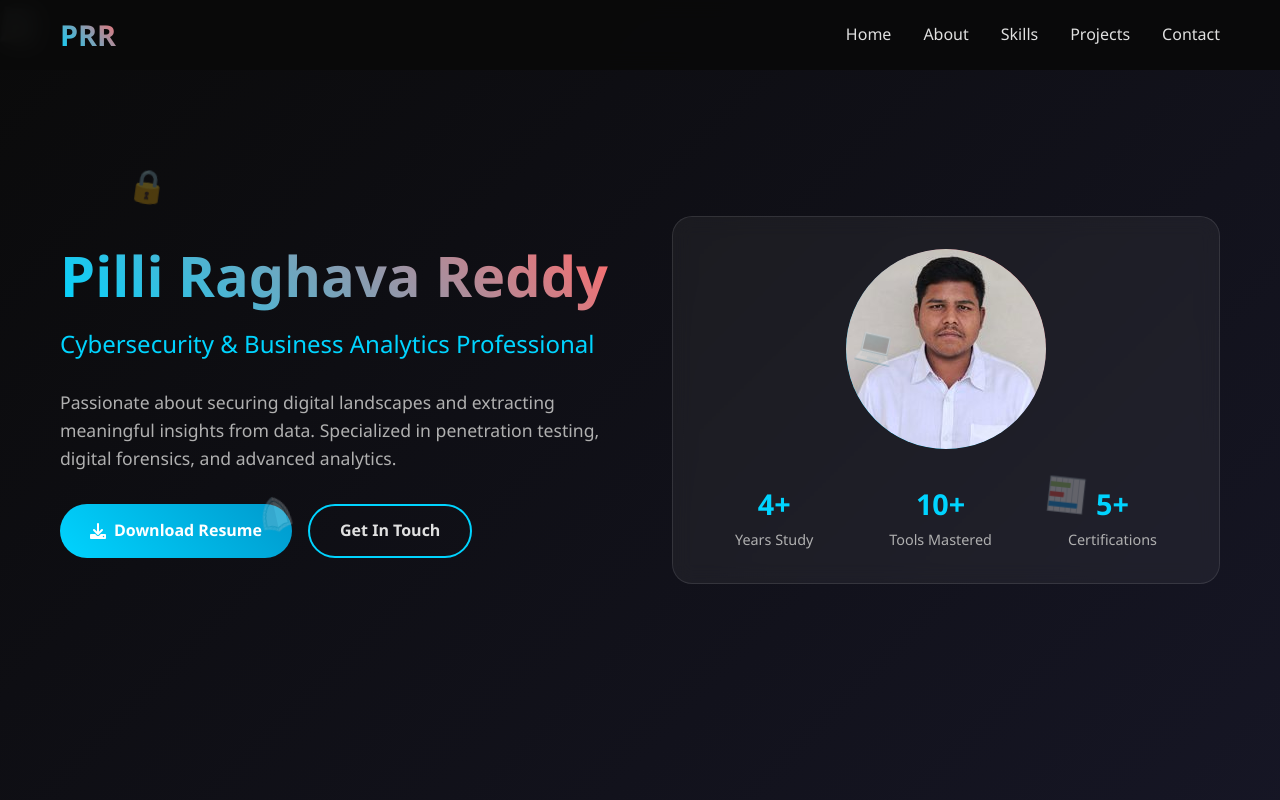
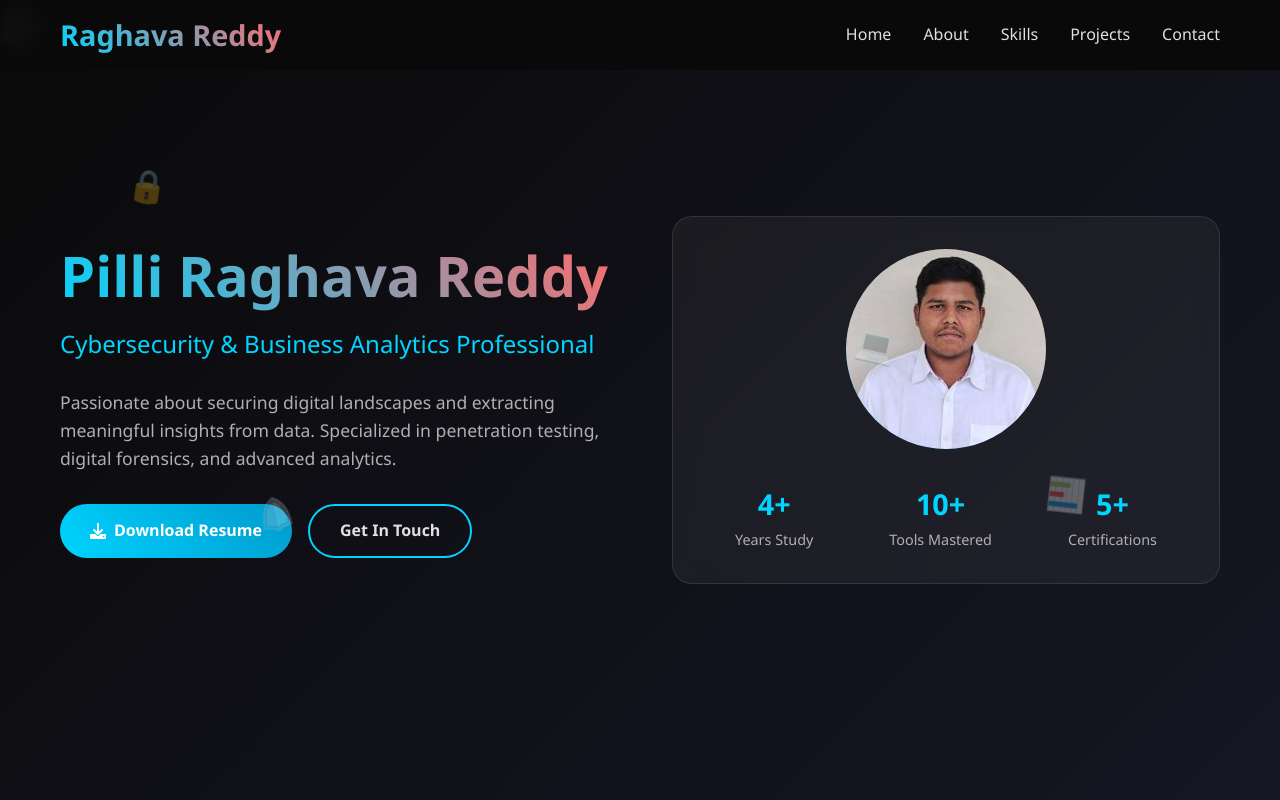
Before and after one commit to raghava2061/raghava2061.github.io, a plain HTML site: page index.html in a window 1280 px wide. Shown: the top 800 px of the page. Drawn offline with Linux system fonts and the light colour scheme.

Commit message:
Update index.html

```diff
--- a/index.html
+++ b/index.html
@@ -12,7 +12,7 @@
     <nav class="navbar">
         <div class="nav-container">
             <div class="nav-logo">
-                <span class="logo-text">PRR</span>
+                <span class="logo-text">Raghava Reddy</span>
             </div>
             <ul class="nav-menu">
                 <li><a href="#home" class="nav-link">Home</a></li>
```
